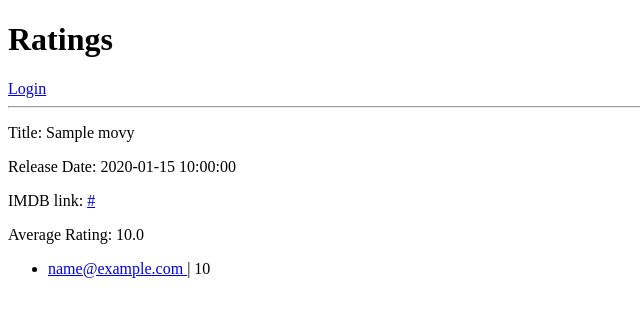
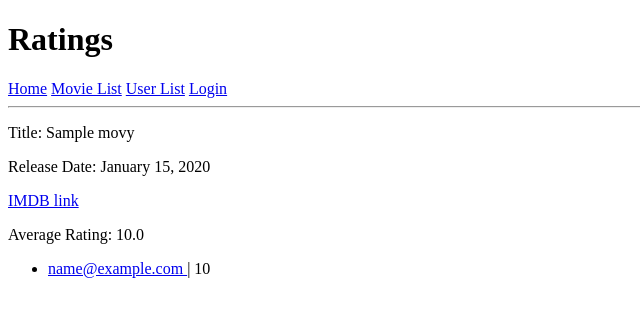
Before and after one commit to chigginss/Ratings-Site, a Flask app: page /movies/1 in a window 1280 px wide. Shown: the top 317 px of the page, without its empty margins (0-640 px from the left). Run offline with Flask 2, Linux system fonts and the light colour scheme; tables that the repository leaves empty hold one stand-in row (values such as "Sample post").

```diff
--- a/server.py
+++ b/server.py
@@ -45,7 +45,7 @@ def user_page(user_id):
     """ Show user profile """
 
     user = User.query.filter_by(user_id=user_id).options(
-        db.joinedload('ratings')).first()
+        db.joinedload('ratings')).one()
     return render_template('user.html', user=user)
 
 # =============================================================================
@@ -65,14 +65,14 @@ def movie_page(movie_id):
     """ Show movie details """
 
     if 'email' in session:
-        user = User.query.filter_by(email=session['email']).first()
+        user = User.query.filter_by(email=session['email']).one()
         rating = Rating.query.filter_by(user_id=user.user_id,
                                         movie_id=movie_id).first()
     else:
         rating = None
 
     movie = Movie.query.filter_by(movie_id=movie_id).options(
-        db.joinedload('ratings')).first()
+        db.joinedload('ratings')).one()
     return render_template('movie.html', movie=movie, rating=rating)
 
 # =============================================================================
@@ -84,7 +84,7 @@ def add_rating(movie_id):
     """ Add new rating"""
 
     score = request.form.get('rating')
-    user = User.query.filter_by(email=session['email']).first()
+    user = User.query.filter_by(email=session['email']).one()
     rating = Rating.query.filter_by(user_id=user.user_id,
                                     movie_id=movie_id).first()
 
@@ -176,6 +176,44 @@ def logout_process():
 
     return redirect('/')
 
+# =============================================================================
+# Update User Info
+
+
+@app.route('/update-user', methods=['GET'])
+def update_form():
+    """Show Update User Form"""
+
+    return render_template('update_form.html')
+
+
+@app.route('/update-user', methods=['POST'])
+def update_process():
+    """Update user details"""
+
+    email = request.form.get('email')
+    password = request.form.get('password')
+    age = request.form.get('age')
+    zipcode = request.form.get('zipcode')
+
+    user = User.query.filter_by(email=session['email']).one()
+
+    if email != '':
+        user.email = email
+        session['email'] = email
+    if password != '':
+        user.password = password
+    if age != '':
+        user.age = age
+    if zipcode != '':
+        user.zipcode = zipcode
+
+    db.session.commit()
+
+    flash('User info updated')
+
+    return redirect('/users/{}'.format(user.user_id))
+
 
 if __name__ == '__main__':
     # We have to set debug=True here, since it has to be True at the
--- a/templates/base.html
+++ b/templates/base.html
@@ -9,12 +9,18 @@
         <!-- Page title -->
         <h1>Ratings</h1>
 
+        <nav>
+            <a href='/'>Home</a>
+            <a href='/movies'>Movie List</a>
+            <a href='/users'>User List</a>
+
             <!-- User login / logout -->
             {% if 'email' in session %}
                 <a href='/logout'>Logout</a>
             {% else %}
                 <a href='/login'>Login</a>
             {% endif %}
+        </nav>
 
         <!-- flash message buffer -->
         {% for message in get_flashed_messages() %}
--- a/templates/movie.html
+++ b/templates/movie.html
@@ -4,8 +4,8 @@
 
     <!-- Display movie info -->
     <p>Title: {{ movie.title }}</p>
-    <p>Release Date: {{ movie.released_at }}</p>
-    <p>IMDB link: <a href='{{ movie.imbd_url}}'>{{ movie.imbd_url }}</a></p>
+    <p>Release Date: {{ movie.released_at.strftime('%B %d, %Y') }}</p>
+    <p><a href='{{ movie.imbd_url}}'>IMDB link</a></p>
 
     <!-- Check for logged in user -->
     {% if 'email' in session %}
@@ -22,7 +22,13 @@
             <!-- Drop-down with numbers 1 to 5 -->
             <select name='rating'>
                 {% for i in range(1, 6) %}
-                    <option value='{{ i }}'>{{ i }}</option>
+                    <option value='{{ i }}'
+                        {% if rating %}
+                            {% if rating.score == i %}
+                                selected='true'
+                            {% endif %}
+                        {% endif %}
+                    >{{ i }}</option>
                 {% endfor %}
             </select>
 
@@ -39,19 +45,20 @@
         <!-- Calculate average rating -->
         <p>
             Average Rating:
-            {{ movie.ratings|sum(attribute='score') / movie.ratings|length }}
+            {{ (movie.ratings|sum(attribute='score') / movie.ratings|length)|round(1, 'common') }}
         </p>
         <ul>
 
             <!-- Display list of ratings -->
             {% for rating in movie.ratings %}
-
+                {% if rating.user.email != None %}
                 <!-- Link to user page -->
                 <li>
                     <a href='/users/{{ rating.user.user_id }}'>
                         {{ rating.user.email }}
                     </a> | {{ rating.score }}
                 </li>
+                {% endif %}
             {% endfor %}
          </ul>
     {% endif %}
--- a/templates/user.html
+++ b/templates/user.html
@@ -5,6 +5,8 @@
     <p>Email: {{ user.email }}</p>
     <p>Age: {{ user.age }}</p>
     <p>Zipcode: {{ user.zipcode }}</p>
+
+    <a href='/update-user'>Update Details</a>
 
     {% if user.ratings %}
         <ul>
```
Also changed, not shown: correlation.py (+13 -13 lines), model.py (+20 -0 lines). Lines whose indentation alone changed are shown as unchanged.
